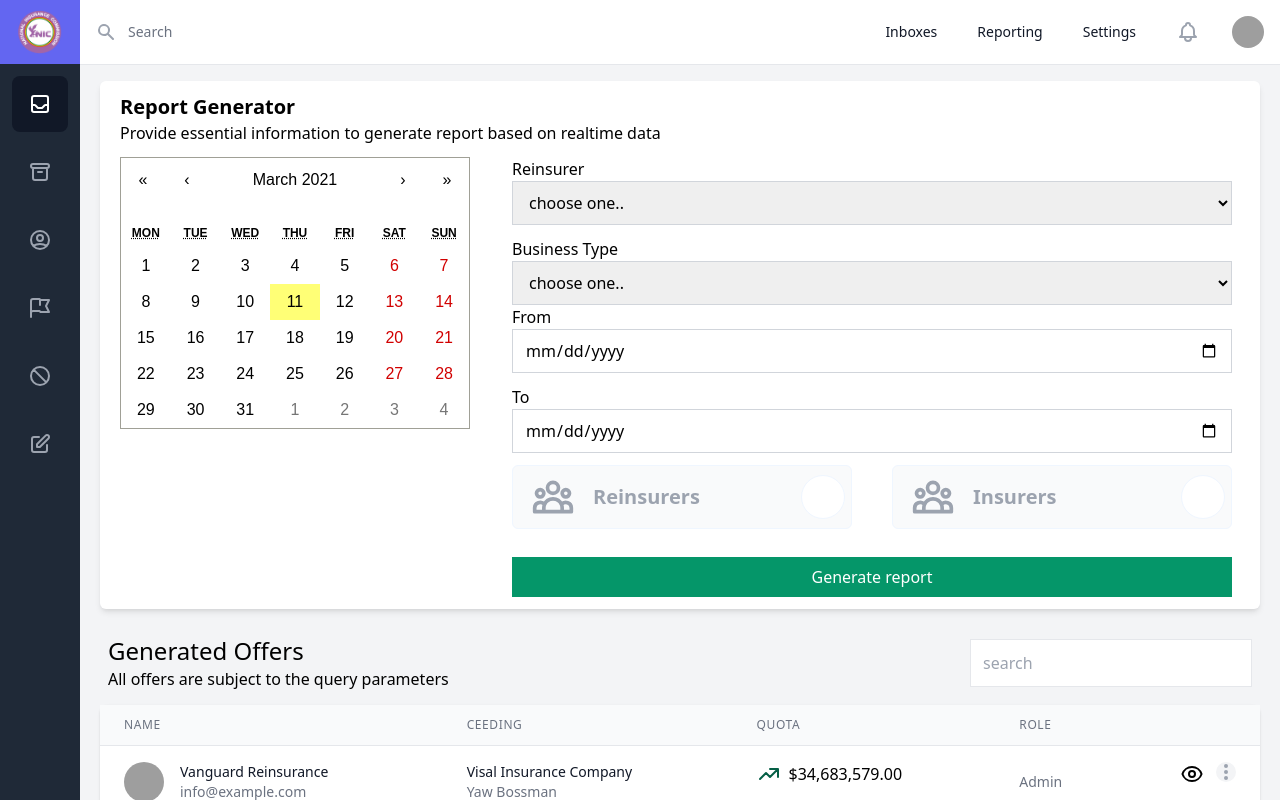
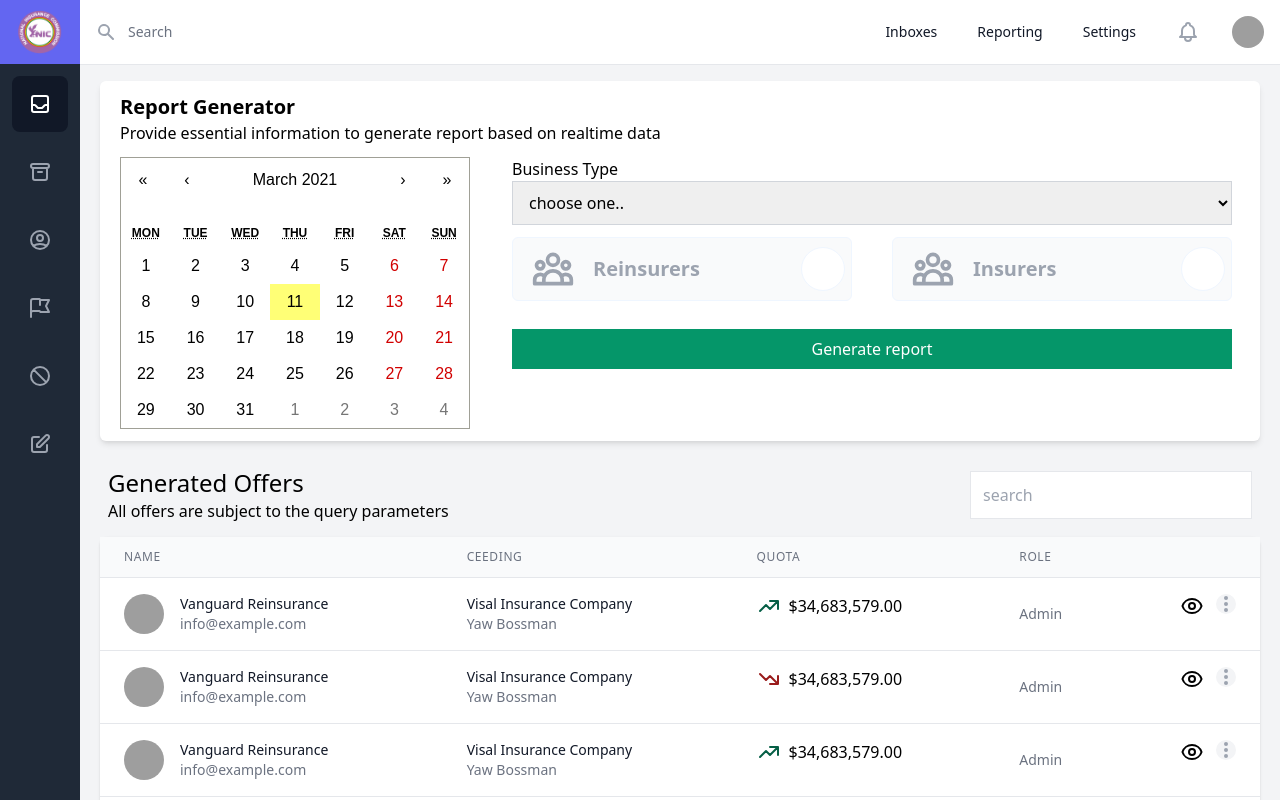
Before and after one commit to Khoby-790/template-nic, a React (Create React App) app: page /reports in a window 1280 px wide. Built offline with nearby package versions, Linux system fonts and the light colour scheme; grey boxes are pictures that could not be loaded.

Commit message:
--- Auto-Git Commit ---

```diff
--- a/src/pages/Reports/ReportQueryForm.tsx
+++ b/src/pages/Reports/ReportQueryForm.tsx
@@ -20,16 +20,8 @@ const ReportQueryForm = (props: Props) => {
                     </div>
                     <div className="flex-1">
                         <div className="grid mx-5 grid-cols-2 gap-3 sm:grid-cols-1 md:grid-cols-1">
-                            <Select label="Reinsurer" />
+                            {/* <Select label="Reinsurer" /> */}
                             <Select label="Business Type" />
-                        </div>
-                        {/* <div className="grid mx-5 grid-cols-2 gap-3 sm:grid-cols-1 md:grid-cols-2">
-                    <Input label="Reinsurer" />
-                    <Input label="Business Type" />
-                </div> */}
-                        <div className="grid mx-5 grid-cols-2 gap-3 sm:grid-cols-1 md:grid-cols-1">
-                            <Input type="date" label="From" />
-                            <Input type="date" label="To" />
                         </div>
                         <InsurerReinsurerSelect />
                         <div className="flex mx-5 flex-1 mt-4">
```
